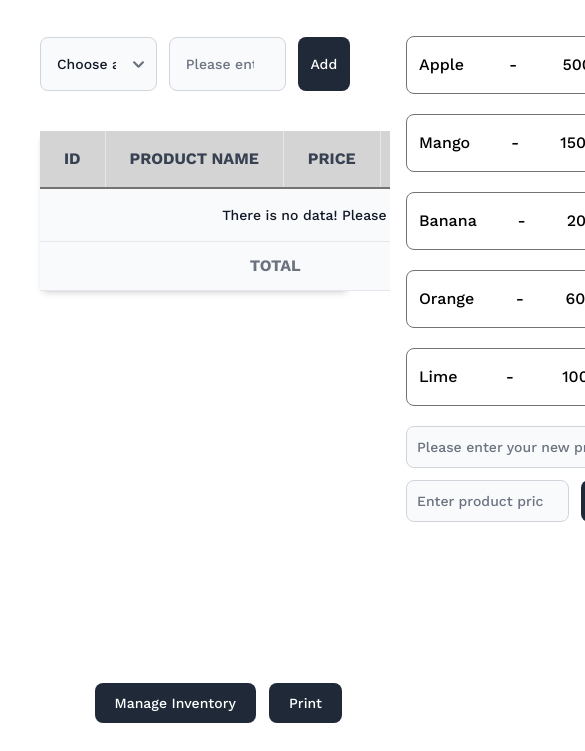
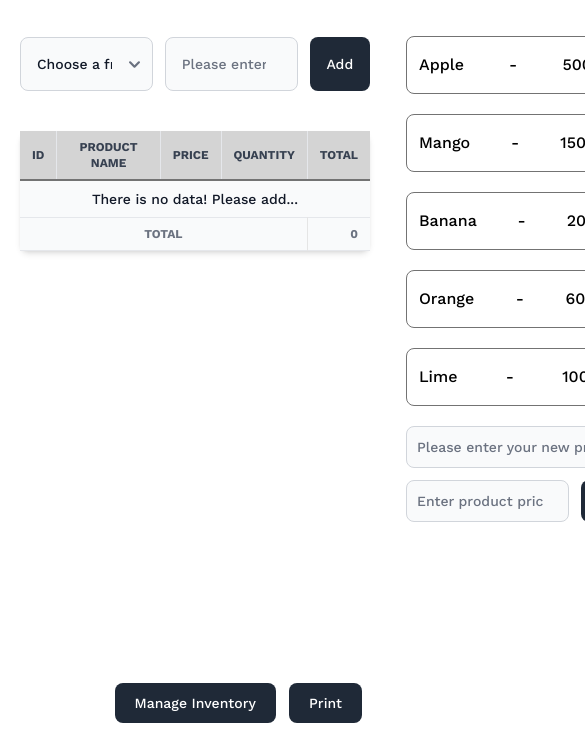
Before and after one commit to kohtet0/DOM-Practice, a website: page Project/invoice/src/index.html in a window 390 px wide. Shown: the part 93-844 px from the top of the page, 585 px wide, since content can reach past the window. Drawn offline with nearby package versions, Linux system fonts and the light colour scheme; some packages are replaced by stand-ins of ours; a script that the page names is missing; a web font is replaced by a local one.

Commit message:
responsive ok

```diff
--- a/Project/invoice/src/index.html
+++ b/Project/invoice/src/index.html
@@ -8,7 +8,7 @@
   </head>
   <body>
     <main id="app" class="min-h-screen flex flex-col">
-      <div class="container mx-auto px-10">
+      <div class="container mx-auto px-5 sm:px-10">
         <!-- this is nav bar -->
         <div class="py-3 border-b-2 border-neutral-500 mb-10">
           <h1 class="font-bold text-3xl">MMS Solution</h1>
@@ -60,21 +60,21 @@
               class="text-xs text-gray-700 uppercase bg-gray-50 dark:bg-gray-700 dark:text-gray-400"
             >
               <tr class="border-b-2 border-neutral-500 bg-neutral-300">
-                <th class="px-6 py-4 text-center font-bold text-base border-r">
+                <th class="px-3 sm:px-6 py-2 sm:py-4 text-center font-bold text-xs sm:text-base border-r">
                   id
                 </th>
                 <th
-                  class="px-6 py-4 text-center font-bold text-base border-r whitespace-nowrap"
+                  class="px-3 sm:px-6 py-2 sm:py-4 text-center font-bold text-xs sm:text-base border-r sm:whitespace-nowrap"
                 >
                   Product name
                 </th>
-                <th class="px-6 py-4 text-center font-bold text-base border-r">
+                <th class="px-3 sm:px-6 py-2 sm:py-4 text-center font-bold text-xs sm:text-base border-r">
                   Price
                 </th>
-                <th class="px-6 py-4 text-center font-bold text-base border-r">
+                <th class="px-3 sm:px-6 py-2 sm:py-4 text-center font-bold text-xs sm:text-base border-r">
                   Quantity
                 </th>
-                <th class="px-6 py-4 text-center font-bold text-base">Total</th>
+                <th class="px-3 sm:px-6 py-2 sm:py-4 text-center font-bold text-xs sm:text-base">Total</th>
               </tr>
             </thead>
             <tbody id="tableBody">
@@ -83,7 +83,7 @@
               >
                 <td
                   colspan="5"
-                  class="px-6 py-4 text-center border-neutral-200 font-medium text-gray-900 whitespace-nowrap dark:text-white"
+                  class="px-3 sm:px-6 py-2 sm:py-4 text-center border-neutral-200 font-medium text-gray-900 whitespace-nowrap dark:text-white"
                 >
                   There is no data! Please add...
                 </td>
@@ -115,11 +115,11 @@
               >
                 <td
                   colspan="4"
-                  class="px-6 py-3 text-center text-base font-bold uppercase border-r border-neutral-200"
+                  class="px-3 sm:px-6 py-2 sm:py-3 text-center text-xs sm:text-base font-bold uppercase border-r border-neutral-200"
                 >
                   Total
                 </td>
-                <td class="allTotal px-6 py-3 text-base font-bold text-end">
+                <td class="allTotal px-3 sm:px-6 py-2 sm:py-3 text-xs sm:text-base font-bold text-end">
                   0
                 </td>
               </tr>
@@ -134,7 +134,7 @@
       </div>
 
       <!-- this is footer -->
-      <footer class="mt-auto mx-auto mb-5 container px-10 flex justify-end">
+      <footer class="mt-auto mx-auto mb-5 container px-5 sm:px-10 flex justify-end">
         <div class="">
           <button
             type="button"
--- a/Project/invoice/src/js/main.js
+++ b/Project/invoice/src/js/main.js
@@ -86,18 +86,18 @@ const createRow = (id, name, price, quantity) => {
     "new group even:bg-white even:dark:bg-gray-900 odd:bg-gray-50 odd:dark:bg-gray-800 border-b dark:border-gray-700";
 
   tr.innerHTML = `
-      <td class="px-6 py-3 text-center border-r border-neutral-200 td-counter">
+      <td class="px-3 sm:px-6 py-2 sm:py-3 text-center border-r border-neutral-200 td-counter">
 
       </td>
       <td
-      class="px-6 py-3 text-center border-r border-neutral-200 font-medium text-gray-900 whitespace-nowrap dark:text-white"
+      class="px-3 sm:px-6 py-2 sm:py-3 text-center border-r border-neutral-200 font-medium text-gray-900 whitespace-nowrap dark:text-white"
       >
       ${name}
       </td>
-      <td class="currentPrice px-6 py-3 border-r border-neutral-200 text-end">
+      <td class="currentPrice px-3 sm:px-6 py-2 sm:py-3 border-r border-neutral-200 text-end">
       ${price}
       </td>
-      <td class="px-6 py-3 border-r border-neutral-200">
+      <td class="px-3 sm:px-6 py-2 sm:py-3 border-r border-neutral-200">
         <div class="flex justify-end items-center gap-3">
           <button type="button" class="active:scale-75 duration-300 decrementBtn bg-neutral-600 rounded-lg opacity-0 group-hover:opacity-100">
             <svg xmlns="http://www.w3.org/2000/svg" viewBox="0 0 24 24" fill="white" class="w-4 h-4 pointer-events-none">
@@ -112,7 +112,7 @@ const createRow = (id, name, price, quantity) => {
           </button>
         </div>
       </td>
-      <td class="px-6 py-3 text-end flex justify-end items-center">
+      <td class="px-3 sm:px-6 py-2 sm:py-3 text-end flex justify-end items-center">
         <button class="delBtn active:scale-75 duration-300 bg-neutral-600 rounded-lg p-1 absolute hidden pointer-events-none group-hover:pointer-events-auto group-hover:translate-x-9 group-hover:block">
           <svg xmlns="http://www.w3.org/2000/svg" fill="white" viewBox="0 0 24 24" stroke-width="1" stroke="currentColor" class="w-4 h-4 pointer-events-none">
           <path stroke-linecap="round" stroke-linejoin="round" d="M14.74 9l-.346 9m-4.788 0L9.26 9m9.968-3.21c.342.052.682.107 1.022.166m-1.022-.165L18.16 19.673a2.25 2.25 0 01-2.244 2.077H8.084a2.25 2.25 0 01-2.244-2.077L4.772 5.79m14.456 0a48.108 48.108 0 00-3.478-.397m-12 .562c.34-.059.68-.114 1.022-.165m0 0a48.11 48.11 0 013.478-.397m7.5 0v-.916c0-1.18-.91-2.164-2.09-2.201a51.964 51.964 0 00-3.32 0c-1.18.037-2.09 1.022-2.09 2.201v.916m7.5 0a48.667 48.667 0 00-7.5 0" />
@@ -243,6 +243,7 @@ const printHandler = () => {
   print();
 };
 
+// this code is new product form handler
 const newProductFormHandler = (event) => {
   event.preventDefault();
   const formData = new FormData(newProductForm);
```
Also changed, not shown: Project/invoice/dist/output.css.
